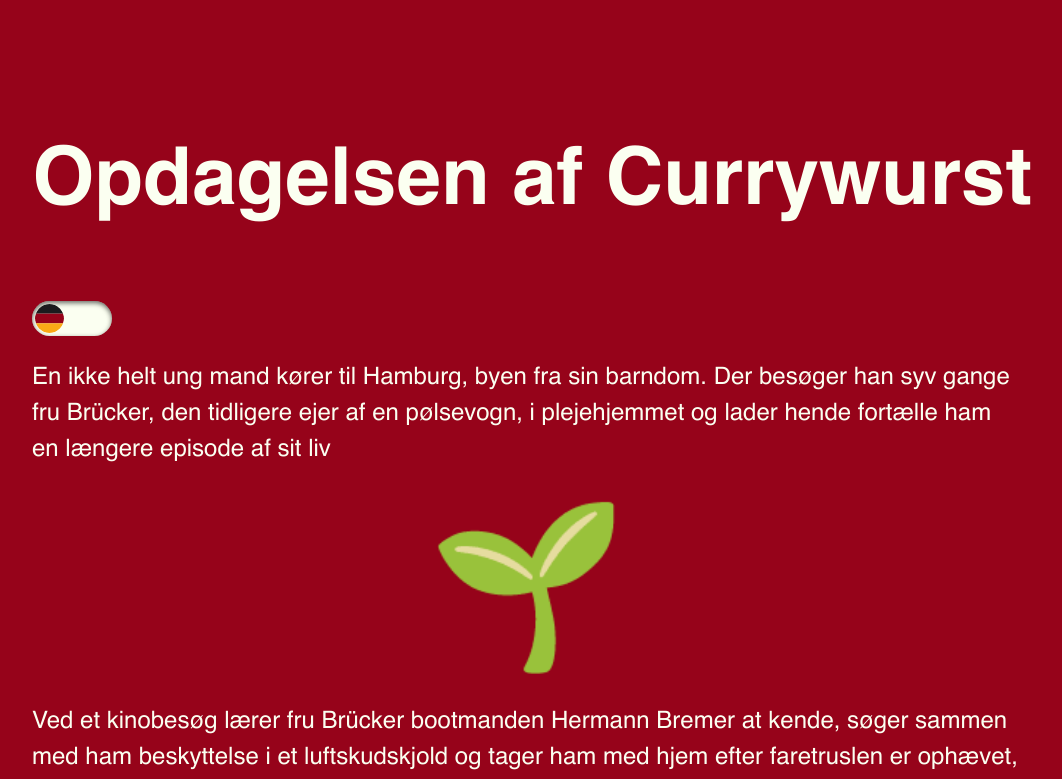
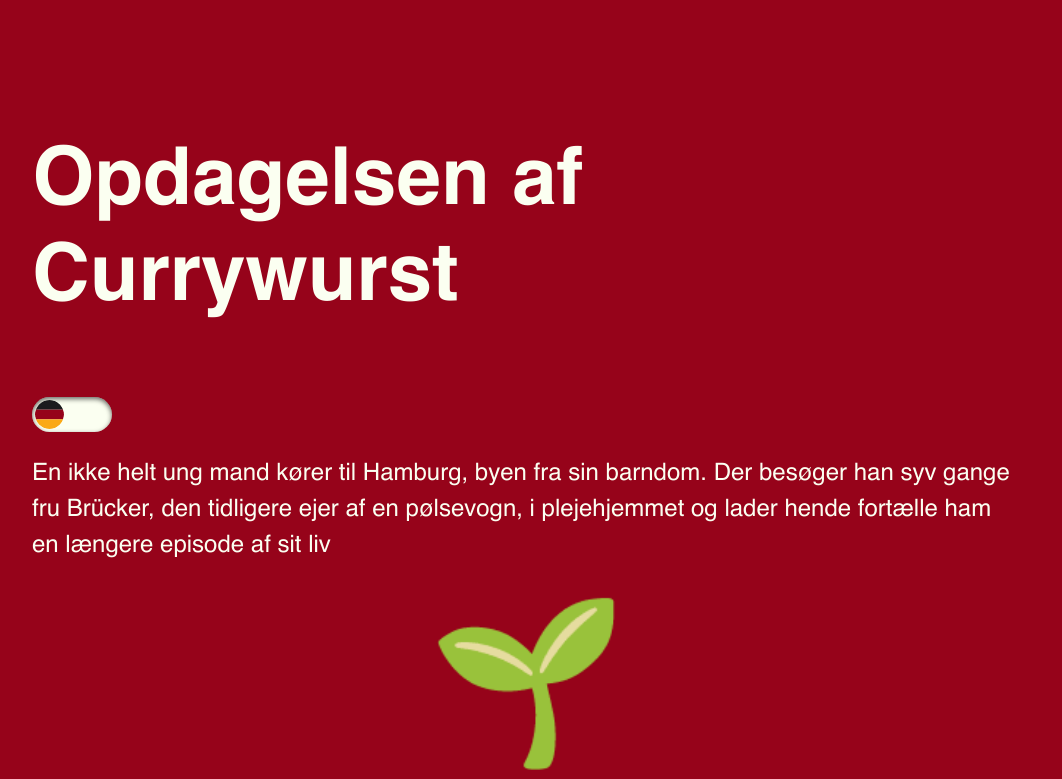
Before and after one commit to katelijacobsen/JavaScript_Exercise, a plain HTML site: page languageSwitcher/index.html in a window 1280 px wide. Shown: the top 779 px of the page, without its empty margins (112-1174 px from the left). Drawn offline with nearby package versions, Linux system fonts and the light colour scheme.

Commit message:
Defensive css content

```diff
--- a/languageSwitcher/style.css
+++ b/languageSwitcher/style.css
@@ -22,8 +22,7 @@ header {
     flex-direction: column;
     flex-wrap: wrap;
     padding: 0 5vw;
-    white-space: nowrap;
-    overflow: hidden;
+    overflow-wrap: break-word;
 }
 
 h1, p, span {
```
